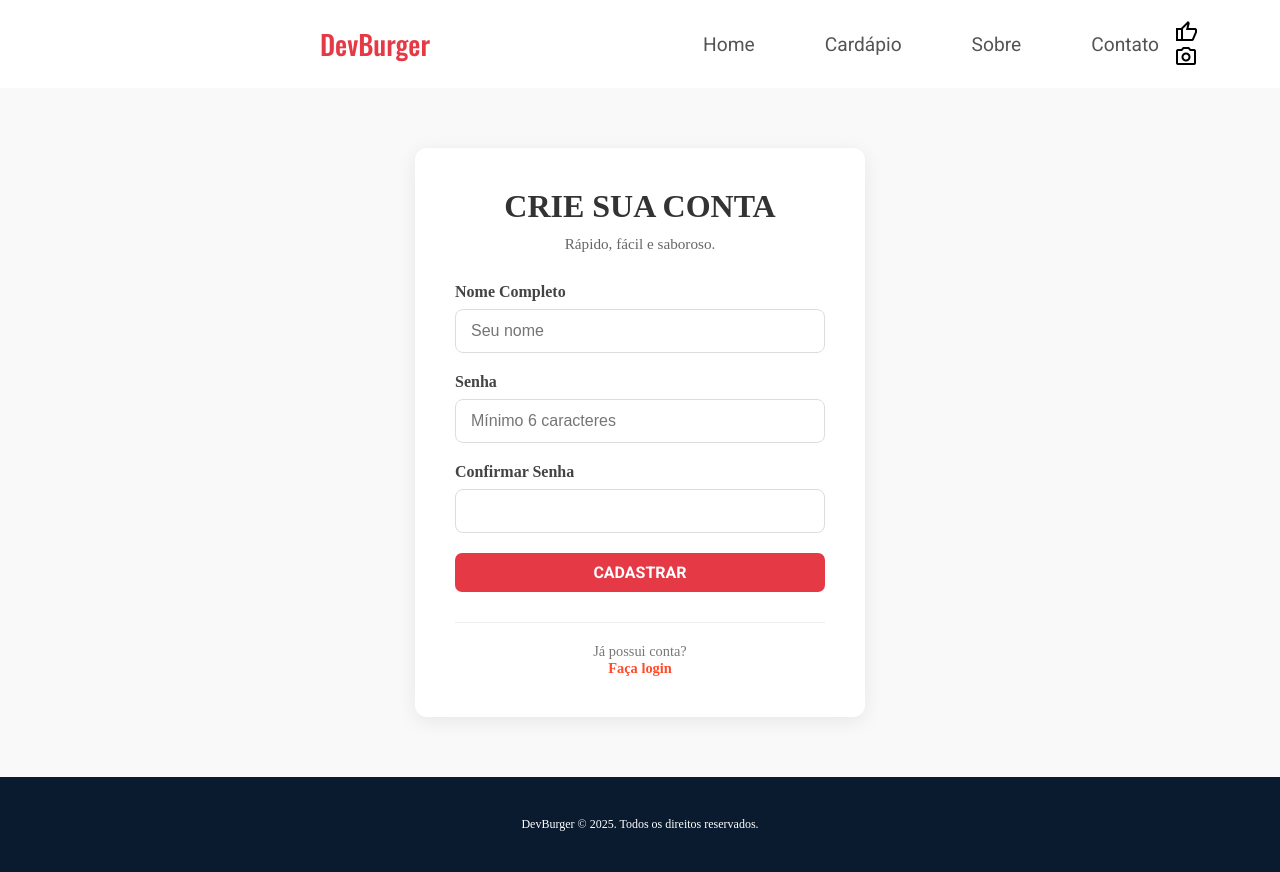
After one commit to Fernando-Odilon/flask-devburguer, a Flask app: page /cadastrar in a window 1280 px wide. The commit adds this page. Run offline with Flask 3, Linux system fonts and the light colour scheme.

Commit message:
MODIFY: Inicio da criação de tela de Cadastro, Login e Perfil do Usuário

```diff
--- a/app.py
+++ b/app.py
@@ -1,11 +1,16 @@
-from flask import Flask, render_template
+from flask import Flask, render_template, redirect, request, session
 from model.burguer import recuperar_produtos
+from model.usuario import cadastrar_usuario, recuperar_users
 app = Flask(__name__)
+
+app.secret_key = "MEGAMATS"
 
 @app.route('/')
 def index():
-    produtos = recuperar_produtos()
-    return render_template('./index.html',  produtos = produtos)
+    if session.get('usuario_logado'):
+        produtos = recuperar_produtos()
+        return render_template('./index.html',  produtos = produtos)
+    return redirect('/login')
 
 @app.route('/produto/<codigo>')
 def produto(codigo):
@@ -13,6 +18,35 @@ def produto(codigo):
     print(produto)
     return render_template('./produto.html', produto = produto)
 
+@app.route('/cadastrar')
+def cadastro():
+    return render_template('cadastro.html')
+
+@app.route('/cadastrar/cadastro', methods = ['POST'])
+def cadastrar_user():
+    usuario = request.form.get('nome')
+    senha = request.form.get('password')
+    senha_confirm = request.form.get('confirm-password')
+    print(usuario, senha, senha_confirm)
+    if cadastrar_usuario(usuario, senha) and len(senha) < 6 and senha != senha_confirm:
+        return redirect('/login')
+    return redirect('/cadastrar')
+
+@app.route('/login')
+def logar():
+    return render_template('login.html')
+
+@app.route('/logar', methods = ['POST'])
+def logar_user():
+    usuario = request.form.get('nome')
+    senha = request.form.get('password')
+    user = recuperar_users(usuario, senha)
+    if user:
+        session['usuario_logado'] = user
+        return render_template('perfil.html', user = user)
+    return redirect('/login')
+
+
 
 
 app.run(host='0.0.0.0', port=8080, debug=True)
--- /dev/null
+++ b/static/src/css/auth.css
@@ -0,0 +1,92 @@
+/* Estilo para as páginas de Login e Cadastro */
+.auth-section {
+    padding: 60px 20px;
+    display: flex;
+    justify-content: center;
+    align-items: center;
+    background-color: #f9f9f9;
+    min-height: calc(100vh - 200px);
+}
+
+.auth-container {
+    background: #ffffff;
+    padding: 40px;
+    border-radius: 12px;
+    box-shadow: 0 4px 20px rgba(0, 0, 0, 0.08);
+    max-width: 450px;
+    width: 100%;
+    text-align: center;
+}
+
+.auth-title {
+    font-size: 2rem;
+    margin-bottom: 10px;
+    color: #333;
+}
+
+.auth-subtitle {
+    color: #666;
+    margin-bottom: 30px;
+    font-size: 0.95rem;
+}
+
+.auth-form {
+    text-align: left;
+}
+
+.form-group {
+    margin-bottom: 20px;
+}
+
+.form-group label {
+    display: block;
+    margin-bottom: 8px;
+    font-weight: 600;
+    color: #444;
+}
+
+.form-group input {
+    width: 100%;
+    padding: 12px 15px;
+    border: 1px solid #ddd;
+    border-radius: 8px;
+    font-size: 1rem;
+    transition: border-color 0.3s;
+}
+
+.form-group input:focus {
+    outline: none;
+    border-color: #ff4b2b; /* Cor de destaque para o foco */
+}
+
+.auth-actions {
+    display: flex;
+    flex-direction: column;
+    gap: 15px;
+    margin-top: 25px;
+}
+
+.auth-link {
+    font-size: 0.85rem;
+    color: #ff4b2b;
+    text-decoration: none;
+    transition: opacity 0.3s;
+}
+
+.auth-link:hover {
+    text-decoration: underline;
+}
+
+.auth-footer {
+    margin-top: 30px;
+    padding-top: 20px;
+    border-top: 1px solid #eee;
+    font-size: 0.9rem;
+    color: #777;
+}
+
+.auth-footer a {
+    color: #ff4b2b;
+    font-weight: bold;
+    text-decoration: none;
+}
--- /dev/null
+++ b/templates/cadastro.html
@@ -0,0 +1,36 @@
+{% extends "layout.html" %}
+{% block css_adicional %}
+<link rel="stylesheet" href="{{url_for('static', filename = 'src/css/auth.css')}}">
+{% endblock %}
+
+{% block conteudo %}
+<section class="auth-section">
+    <div class="auth-container">
+        <h1 class="auth-title">Crie sua conta</h1>
+        <p class="auth-subtitle">Rápido, fácil e saboroso.</p>
+
+        <form action="/cadastrar/cadastro" method="POST" class="auth-form">
+            <div class="form-group">
+                <label for="nome">Nome Completo</label>
+                <input type="text" id="nome" name="nome" placeholder="Seu nome" required>
+            </div>
+
+            <div class="form-group">
+                <label for="password">Senha</label>
+                <input type="password" id="password" name="password" placeholder="Mínimo 6 caracteres" required>
+            </div>
+
+            <div class="form-group">
+                <label for="confirm-password">Confirmar Senha</label>
+                <input type="password" id="confirm-password" name="confirm-password" required>
+            </div>
+
+            <button type="submit" class="button button--primary button--large" style="width: 100%;">CADASTRAR</button>
+        </form>
+
+        <p class="auth-footer">
+            Já possui conta? <a href="/login">Faça login</a>
+        </p>
+    </div>
+</section>
+{% endblock %}
--- a/templates/index.html
+++ b/templates/index.html
@@ -27,7 +27,7 @@
               alt="Lanche 1"
               class="category-item__img"
             />
-            <a href="#lanche-{{produto.codigo}}" class="button button--small">EU QUERO</a>
+            <a href="/produto/{{produto.codigo}}" class="button button--small">EU QUERO</a>
           </div>
           {% endif %}
         {% endfor %}
--- a/templates/layout.html
+++ b/templates/layout.html
@@ -15,8 +15,6 @@
       rel="stylesheet"
       href="https://fonts.googleapis.com/css2?family=Material+Symbols+Outlined:opsz,wght,FILL,GRAD@24,400,0,0"
     />
-    <link rel="stylesheet" href="{{ url_for('static', filename='css/style.css') }}">
-<!-- Incluir os links para CSS (pode ter mais arquivos ou arquivos com nomes diferentes) -->
     <link rel="stylesheet" href="/static/src/css/reset.css">
     <link rel="stylesheet" href="/static/src/css/variables.css">
     <link rel="stylesheet" href="/static/src/css/main.css">
--- a/templates/produto.html
+++ b/templates/produto.html
@@ -1,6 +1,6 @@
 {% extends "layout.html" %}
 {% block css_adicional %}
-<link rel="stylesheet" href="/static/src/css/produto.css">
+<link rel="stylesheet" href="{{url_for('static', filename = 'src/css/produto.css')}}">
 {% endblock %}
 
 {% block conteudo %}
```
Also changed, not shown: model/usuario.py (added, +23 -0 lines), static/src/css/perfil.css (added, +91 -0 lines), templates/login.html (added, +34 -0 lines), templates/perfil_usuario.html (added, +47 -0 lines).
